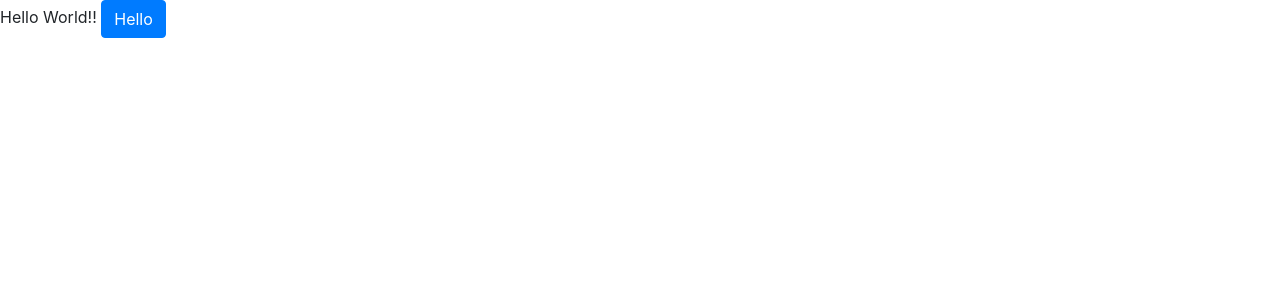
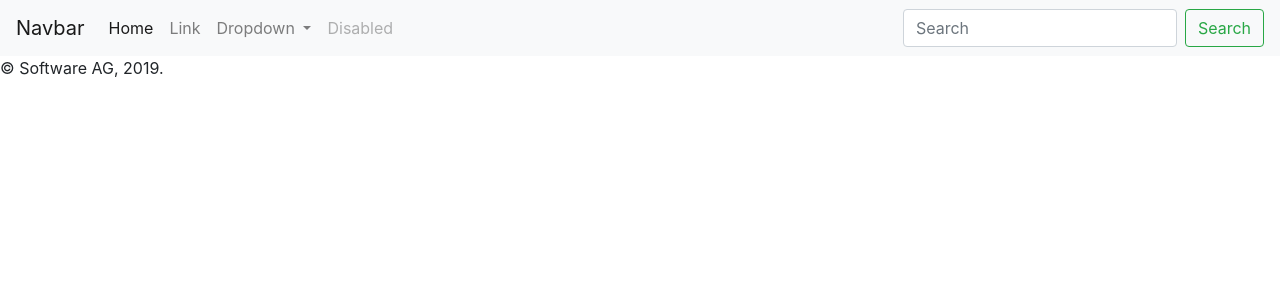
Before and after one commit to school-coder/aep-ui-v2, a Vue app: page / in a window 1280 px wide. Shown: the top 300 px of the page. Built offline with nearby package versions, Linux system fonts and the light colour scheme.

Commit message:
adding bootstrap css and js

```diff
--- a/src/App.vue
+++ b/src/App.vue
@@ -1,9 +1,22 @@
 <template>
   <div id="app">
-      Hello World!!
-      <button class="btn btn-primary">Hello</button>
+     <Header> </Header>
+     <Footer> </Footer>
   </div>
 </template>
+
+<script>
+
+import Header from "@/components/base/Header.vue"
+import Footer from "@/components/base/Footer.vue"
+
+export default {
+  components: {
+    Header,
+    Footer
+  }
+}
+</script>
 
 <style lang="scss">
 
--- /dev/null
+++ b/src/components/base/Footer.vue
@@ -0,0 +1,15 @@
+<template>
+    <footer>
+        &copy; Software AG, 2019.
+    </footer>
+</template>
+
+<script>
+export default {
+
+}
+</script>
+
+<style>
+
+</style>
--- /dev/null
+++ b/src/components/base/Header.vue
@@ -0,0 +1,47 @@
+<template>
+    <nav class="navbar navbar-expand-lg navbar-light bg-light">
+  <a class="navbar-brand" href="#">Navbar</a>
+  <button class="navbar-toggler" type="button" data-toggle="collapse" data-target="#navbarSupportedContent" aria-controls="navbarSupportedContent" aria-expanded="false" aria-label="Toggle navigation">
+    <span class="navbar-toggler-icon"></span>
+  </button>
+
+  <div class="collapse navbar-collapse" id="navbarSupportedContent">
+    <ul class="navbar-nav mr-auto">
+      <li class="nav-item active">
+        <a class="nav-link" href="#">Home <span class="sr-only">(current)</span></a>
+      </li>
+      <li class="nav-item">
+        <a class="nav-link" href="#">Link</a>
+      </li>
+      <li class="nav-item dropdown">
+        <a class="nav-link dropdown-toggle" href="#" id="navbarDropdown" role="button" data-toggle="dropdown" aria-haspopup="true" aria-expanded="false">
+          Dropdown
+        </a>
+        <div class="dropdown-menu" aria-labelledby="navbarDropdown">
+          <a class="dropdown-item" href="#">Action</a>
+          <a class="dropdown-item" href="#">Another action</a>
+          <div class="dropdown-divider"></div>
+          <a class="dropdown-item" href="#">Something else here</a>
+        </div>
+      </li>
+      <li class="nav-item">
+        <a class="nav-link disabled" href="#" tabindex="-1" aria-disabled="true">Disabled</a>
+      </li>
+    </ul>
+    <form class="form-inline my-2 my-lg-0">
+      <input class="form-control mr-sm-2" type="search" placeholder="Search" aria-label="Search">
+      <button class="btn btn-outline-success my-2 my-sm-0" type="submit">Search</button>
+    </form>
+  </div>
+</nav>
+</template>
+
+<script>
+export default {
+
+}
+</script>
+
+<style>
+
+</style>
--- a/src/main.js
+++ b/src/main.js
@@ -4,7 +4,10 @@
 import store from './store'
 
 import '../node_modules/bootstrap/dist/css/bootstrap-grid.min.css'
+import '../node_modules/bootstrap/dist/css/bootstrap.min.css'
 import '../node_modules/bootstrap/scss/bootstrap.scss'
+
+import '../node_modules/bootstrap/dist/js/bootstrap.min.js'
 
 Vue.config.productionTip = false
 
```
Also changed, not shown: src/components/Footer.vue (deleted), src/components/Header.vue (deleted).
